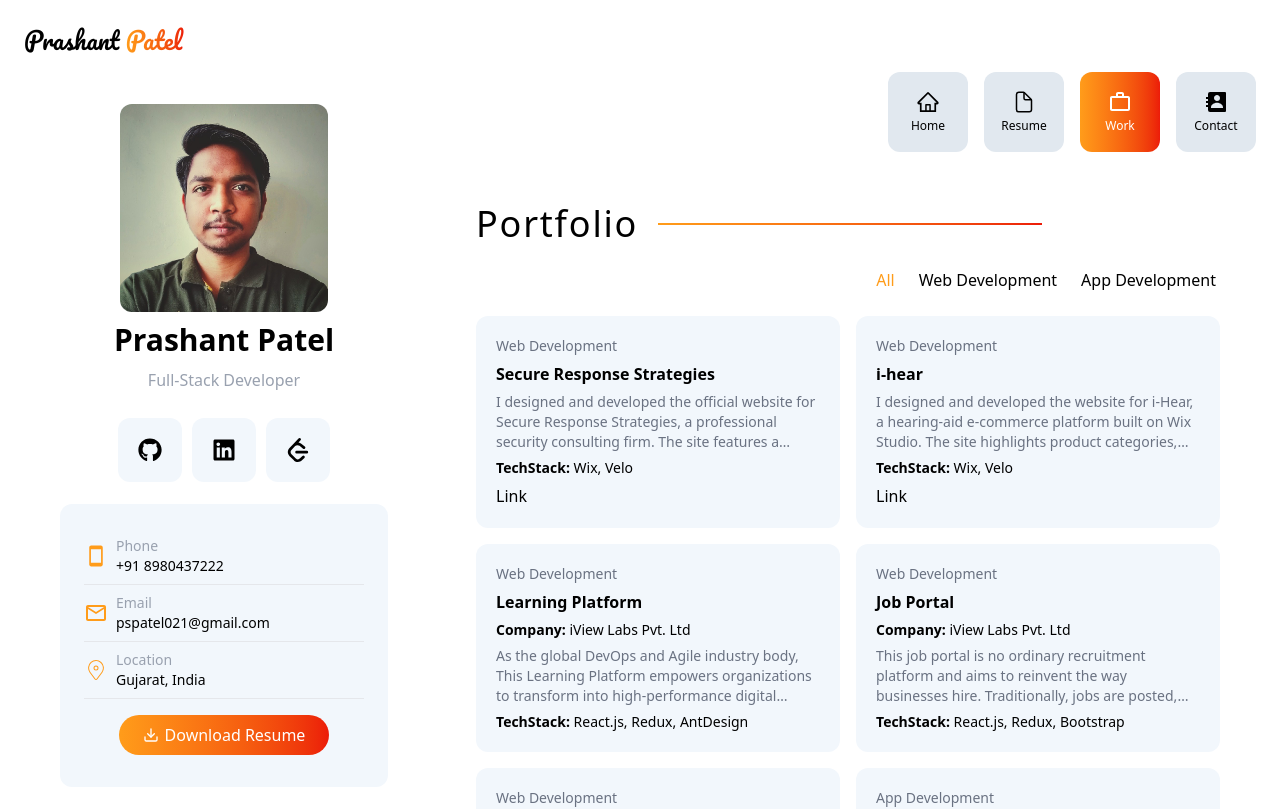
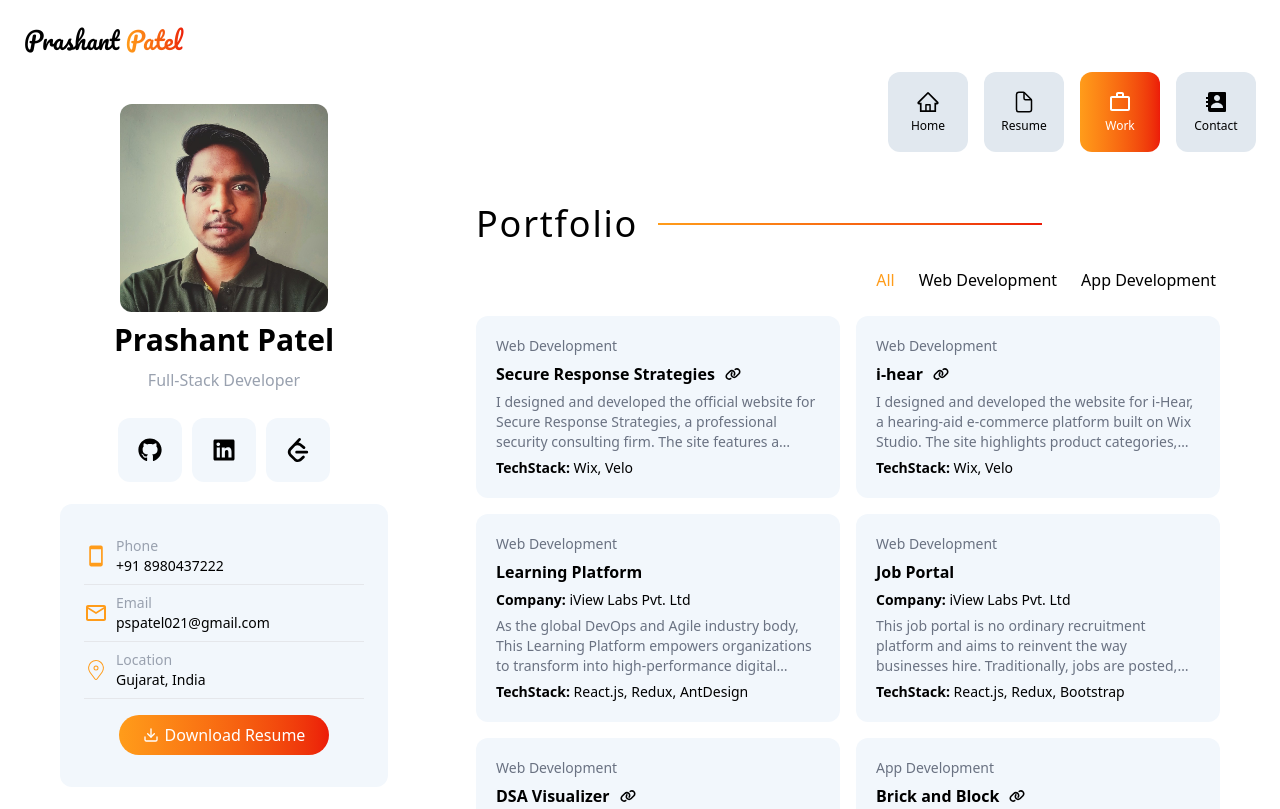
Before and after one commit to Prashant-021/Prashant-Patel-Portfolio, a React (Vite) app: page /work in a window 1280 px wide. Shown: the top 809 px of the page. Built offline with nearby package versions, Linux system fonts and the light colour scheme.

Commit message:
Project link button redesigned

```diff
--- a/src/pages/Work.jsx
+++ b/src/pages/Work.jsx
@@ -1,5 +1,6 @@
 import React, { useState } from 'react'
 import PageTitle from '../components/PageTitle'
+import { FaLink } from "react-icons/fa6";
 const projects = [
   {
     id: 1,
@@ -85,7 +86,10 @@ const Work = () => {
             <div key={project.id} className='bg-secondary-background p-5 rounded-xl flex flex-col gap-1.5'>
               {project.image && <img src={project?.image} alt="" />}
               <p className='text-sm text-gray-500'>{project.category}</p>
-              <h3 className='font-bold'>{project.title}</h3>
+              <div className='flex gap-2.5 items-center'>
+                <h3 className='font-bold'>{project.title}</h3>
+                {project.link && <a href={project.link} rel="noopener noreferrer" target='_blank' ><FaLink /></a>}
+              </div>
               {project.company && <p className='text-sm'><strong>Company:</strong> {project.company}</p>}
               <p className='text-sm text-gray-500 line-clamp-3' title={project.description}>{project.description}</p>
               <p className='text-sm'>
@@ -94,7 +98,7 @@ const Work = () => {
                   project?.techStack?.join(", ")
                 }
               </p>
-              {project.link && <a href={project.link} rel="noopener noreferrer" target='_blank' >Link</a>}
+
             </div>
           )
         })}
```
